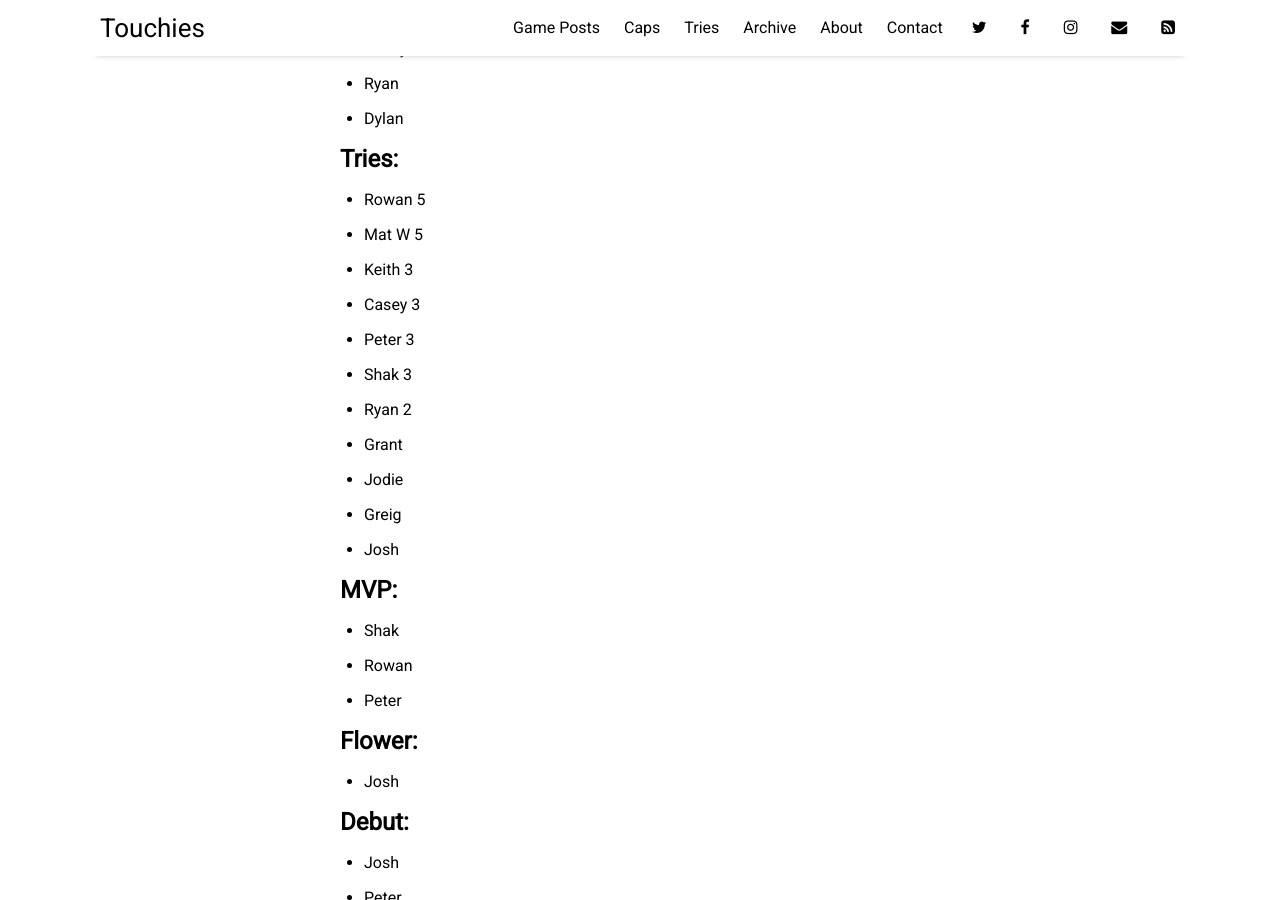
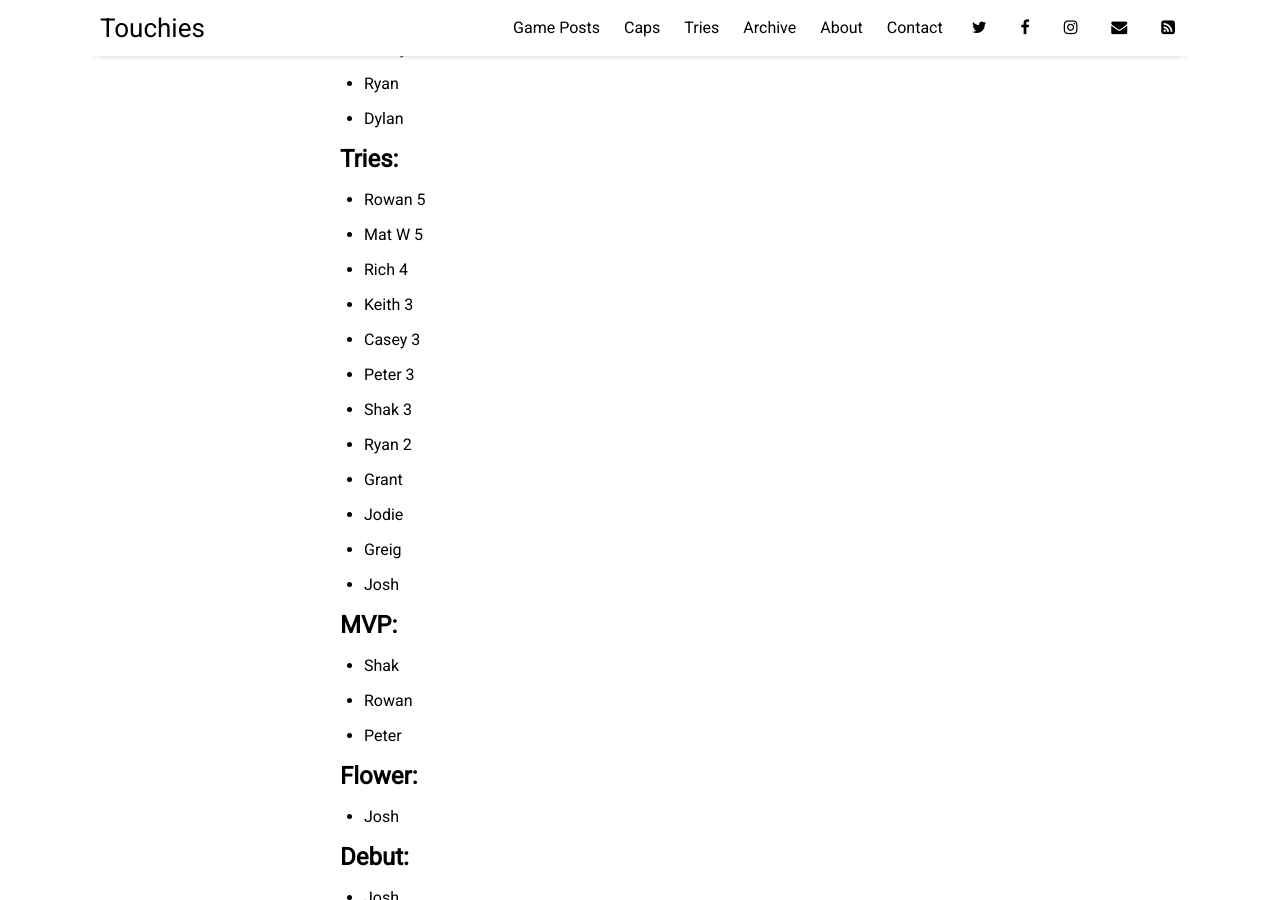
Before and after one commit to sundayrugby/sundayrugby.github.io, a Jekyll site: the page built from _posts/2023-11-05-X1.md, in a window 1280 px wide and 900 px high, scrolled down 949 px. Built offline with Jekyll 4.4.1, drawn with Linux system fonts in a browser that asks for light colours; nearby versions of some CDN libraries.

Commit message:
Update 2023-11-05-X1.md

```diff
--- a/_posts/2023-11-05-X1.md
+++ b/_posts/2023-11-05-X1.md
@@ -30,6 +30,7 @@ image: 2023_11_05.jpg
 
  * Rowan 5
  * Mat W 5
+ * Rich 4
  * Keith 3
  * Casey 3
  * Peter 3
```
